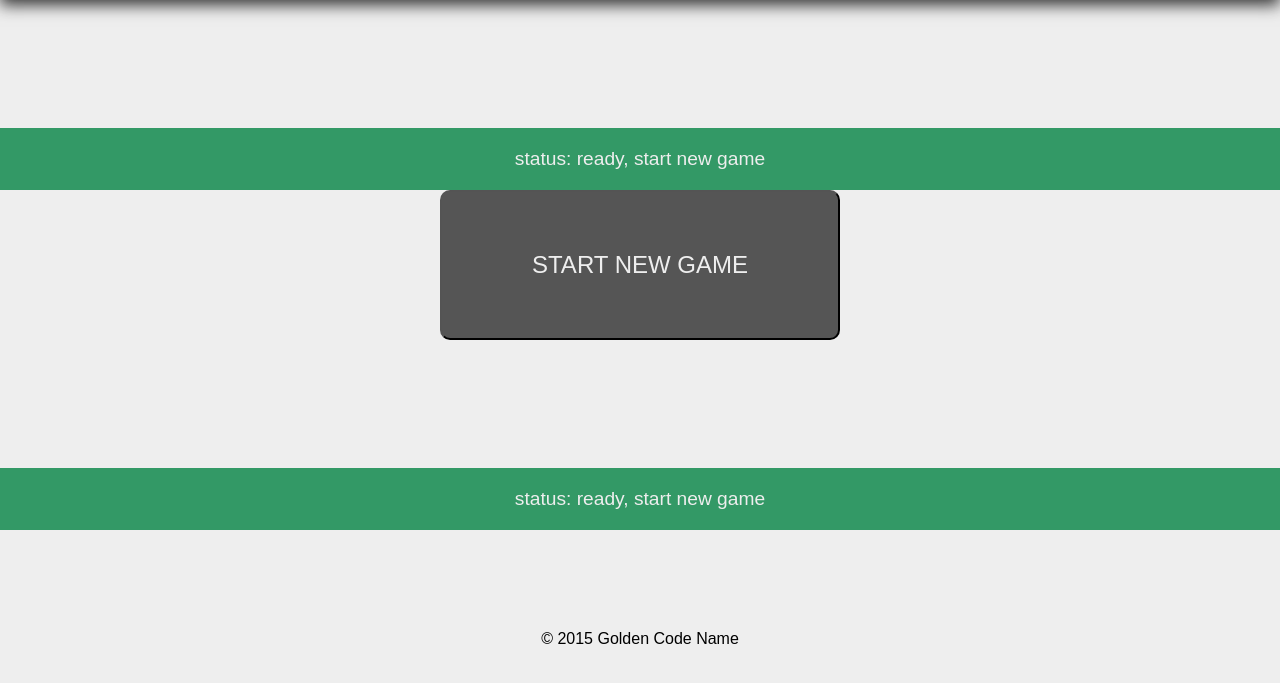
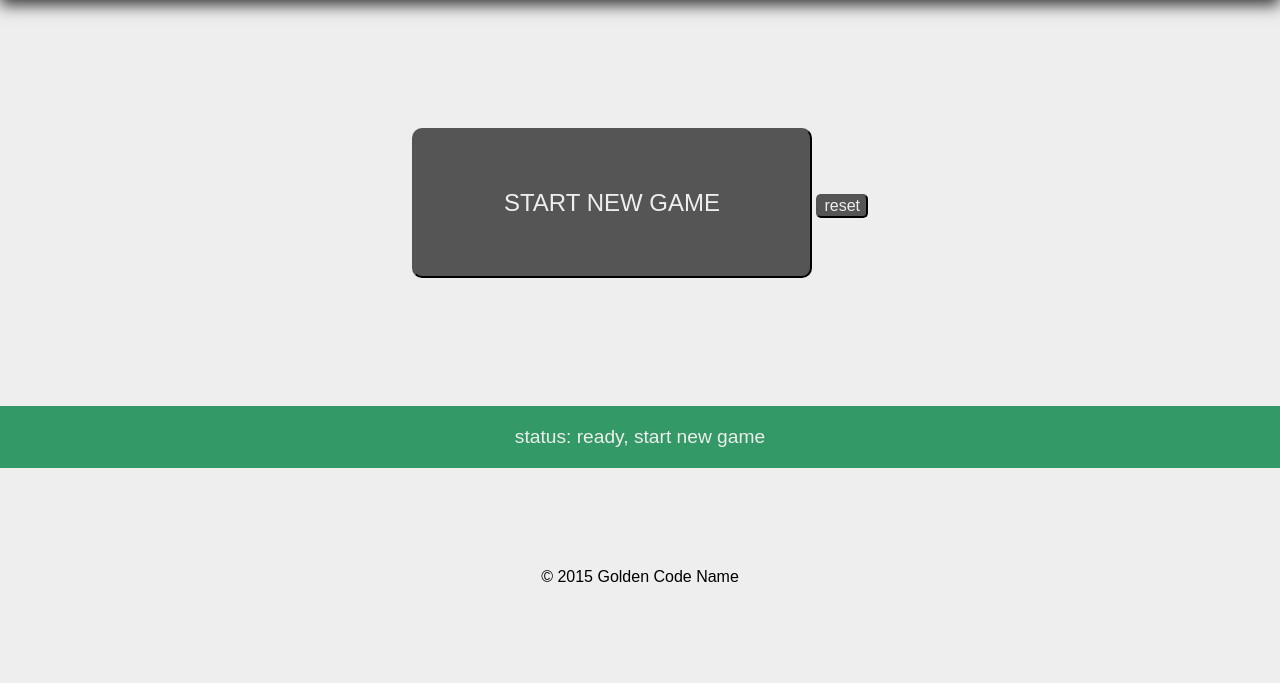
Before and after one commit to PDXDevCampJuly/golden_code_name, a Django app: page / in a window 1280 px wide. Shown: the part 100-783 px from the top of the page. Run offline with Django 3.2, Linux system fonts and the light colour scheme; data that the repository does not hold is empty; some libraries are stand-ins or nearby versions.

Commit message:
adds reset button

```diff
--- a/static/css/base_style.css
+++ b/static/css/base_style.css
@@ -46,7 +46,7 @@ input#restart:hover, #waiting:after {
     background-color: #339966;
 }
 
-#started:after, #waiting:after {
+#started:after {
     display: block;
     content: 'status: game in progress, enter game';
     margin-top: 10%;
@@ -55,7 +55,16 @@ input#restart:hover, #waiting:after {
     font-size: 1.2em;
 }
 #waiting:after {
+     display: block;
+    margin-top: 10%;
+    padding: 20px 0;
+    color: #eee;
+    font-size: 1.2em;
     content: 'status: ready, start new game';
+}
+input[value=reset] {
+    font-size: 1em;
+    border-radius: 5px;
 }
 
 /* -------------------------------------- select player */
--- a/static/js/index.js
+++ b/static/js/index.js
@@ -1,7 +1,7 @@
-var $form = $("form");
+var $span = $("span");
 
 // status either started or waiting
-if ($form.attr('id') === "started") {
+if ( $span.attr('id') === "started" ) {
   $("#enter").show()
   $("#restart").hide()
 } else {
--- a/templates/index.html
+++ b/templates/index.html
@@ -4,13 +4,18 @@
 {% block title %} Game Status {% endblock %}
 
 {% block main_content %}
-  <form id="{{ game }}" action="{% url 'select_player' %}">
+  <form class="first" action="{% url 'select_player' %}">
     <input type="submit" value="ENTER GAME" id="enter">
   </form>
 
-  <form id="{{ game }}" method="POST">{% csrf_token %}
+  <form class="second" method="POST">{% csrf_token %}
     <input name='foo' type="submit" value="START NEW GAME" id="restart">
+    <input type="submit" value="reset">
   </form>
+  <span id="{{ game }}"></span>
+
+
+
 {% endblock %}
 
 {% block js_scripts %}
```
